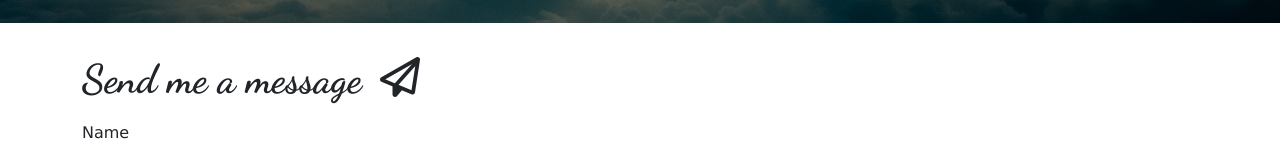
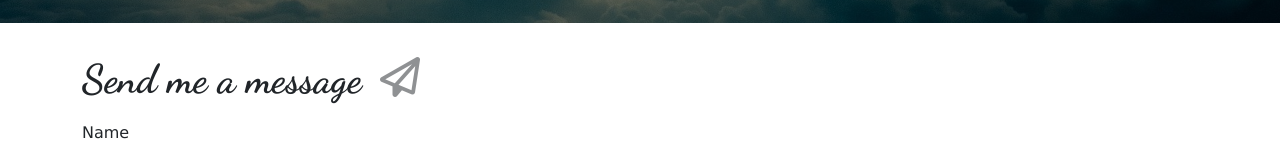
Before and after one commit to torbenmueller/torben-jan-mueller, an Angular app: page /contact in a window 1280 px wide. Shown: the part 193-338 px from the top of the page. Built offline with nearby package versions, Linux system fonts and the light colour scheme.

Commit message:
contact form email input with prevalidation

```diff
--- a/src/app/components/contact/contact.component.html
+++ b/src/app/components/contact/contact.component.html
@@ -1,5 +1,5 @@
     <div>
-      <h2 class="handwriting">Send me a message <i class="far fa-paper-plane ms-2 mb-3"></i></h2>
+      <h2 class="handwriting">Send me a message <i class="far fa-paper-plane ms-2 mb-3 opacity-50"></i></h2>
       <form id="contact-form" (ngSubmit)="sendEmail(contactForm)" #contactForm="ngForm">
         <div class="mb-3">
           <label for="name">Name</label>
@@ -25,11 +25,16 @@
             class="form-control"
             id="email"
             [(ngModel)]="setState.user_email"
+            email
             required
           />
-          @if (!contactForm.controls['email']?.valid && contactForm.controls['email']?.touched) {
+          @if (contactForm.controls['email']?.invalid && (contactForm.controls['email']?.dirty || contactForm.controls['email']?.touched)) {
             <div>
-              <span class="contact-form-hints">Please enter a valid email!</span>
+              @if (contactForm.controls['email']?.errors?.['required']) {
+                <span class="contact-form-hints">Please enter your email address!</span>
+              } @else if (contactForm.controls['email']?.errors?.['email']) {
+                <span class="contact-form-hints">Please enter a valid email address!</span>
+              }
             </div>
           }
         </div>
--- a/src/styles.css
+++ b/src/styles.css
@@ -109,3 +109,7 @@ body {
 .space-between {
 	justify-content: space-between;
 }
+
+.opacity-50 {
+	opacity: 0.5;
+}
```
Also changed, not shown: 1 other file (tests, documents, lock files or other folders).
